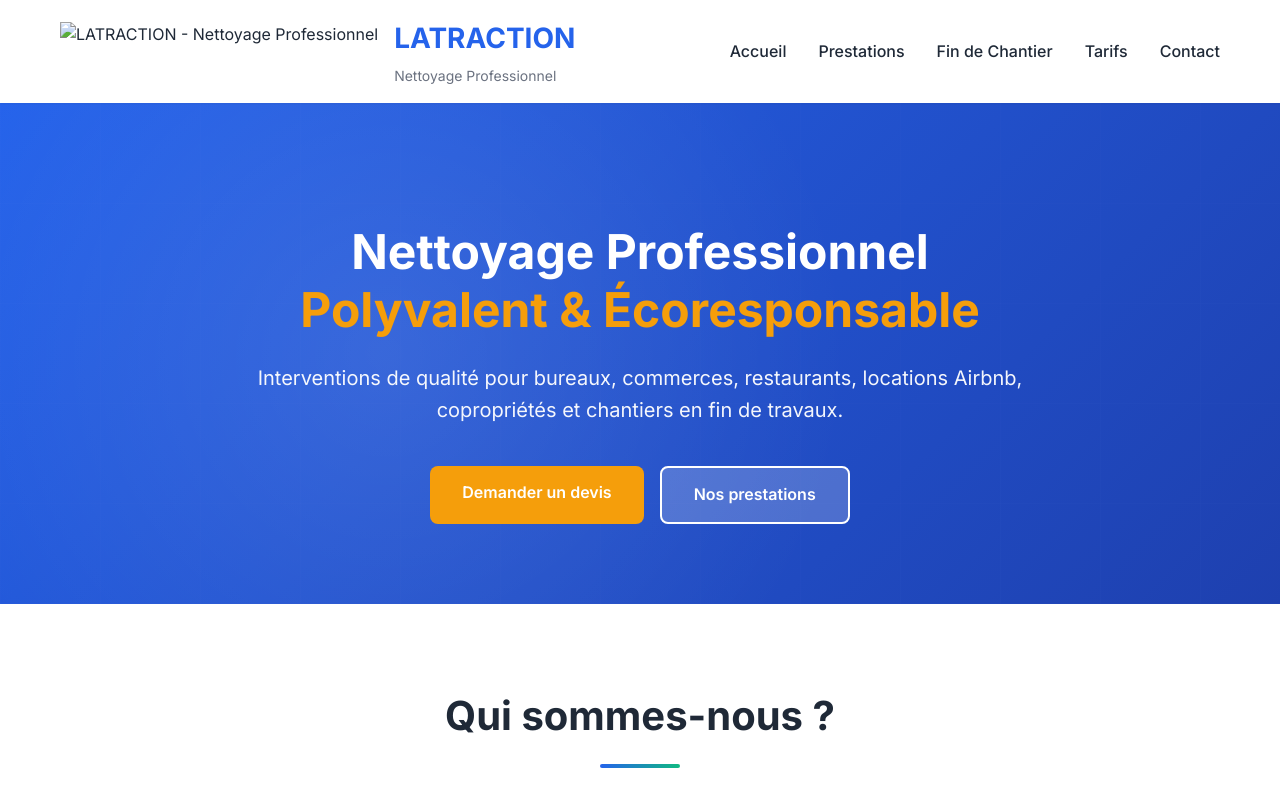
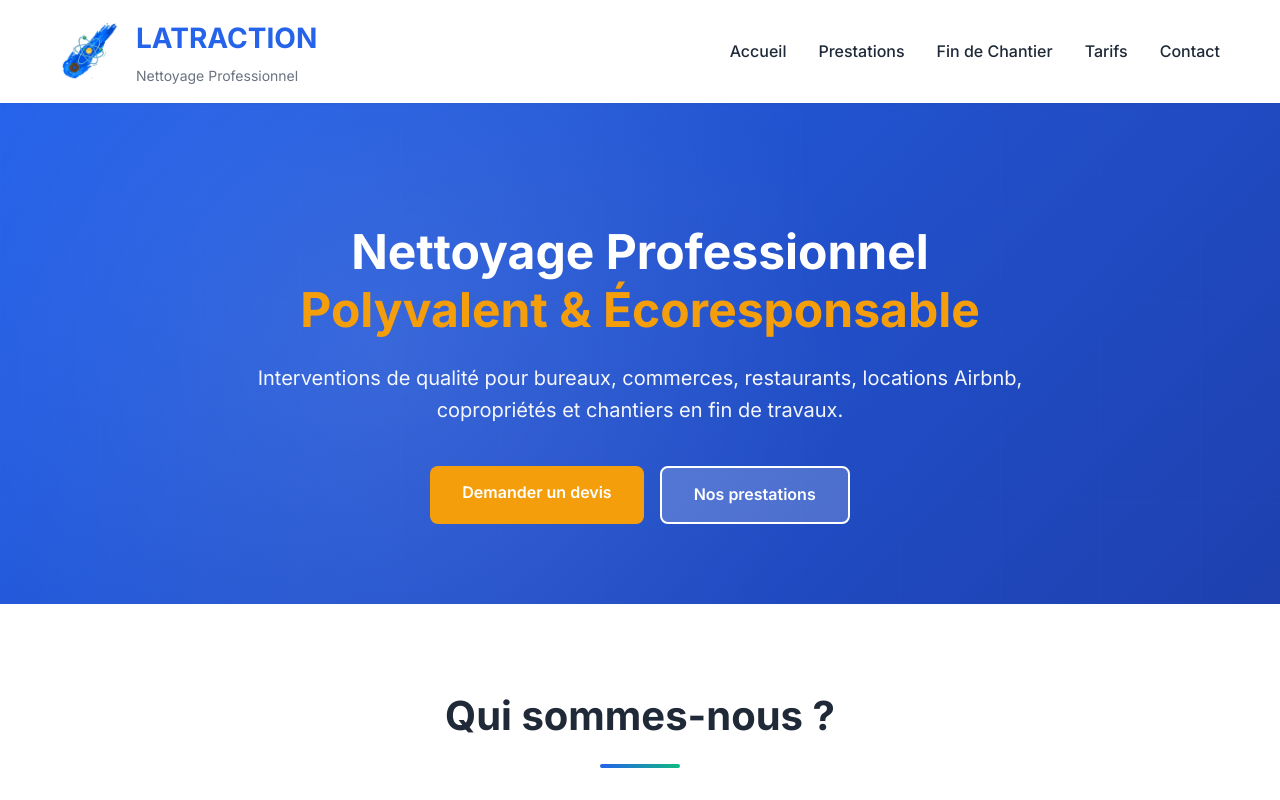
Before and after one commit to Izanaji59/latraction, a plain HTML site: page index.html in a window 1280 px wide. Shown: the top 800 px of the page. Drawn offline with Linux system fonts and the light colour scheme; files whose address does not match are found by name.

Commit message:
Update index.html

```diff
--- a/index.html
+++ b/index.html
@@ -16,7 +16,7 @@
         <div class="container">
             <div class="nav-content">
                 <div class="logo">
-                    <img src="testing123-removebg-preview.png" alt="LATRACTION - Nettoyage Professionnel" class="logo-img">
+                    <img src="images/testing123-removebg-preview.png" alt="LATRACTION - Nettoyage Professionnel" class="logo-img">
                     <div class="logo-text">
                         <h1>LATRACTION</h1>
                         <span class="tagline">Nettoyage Professionnel</span>
```
